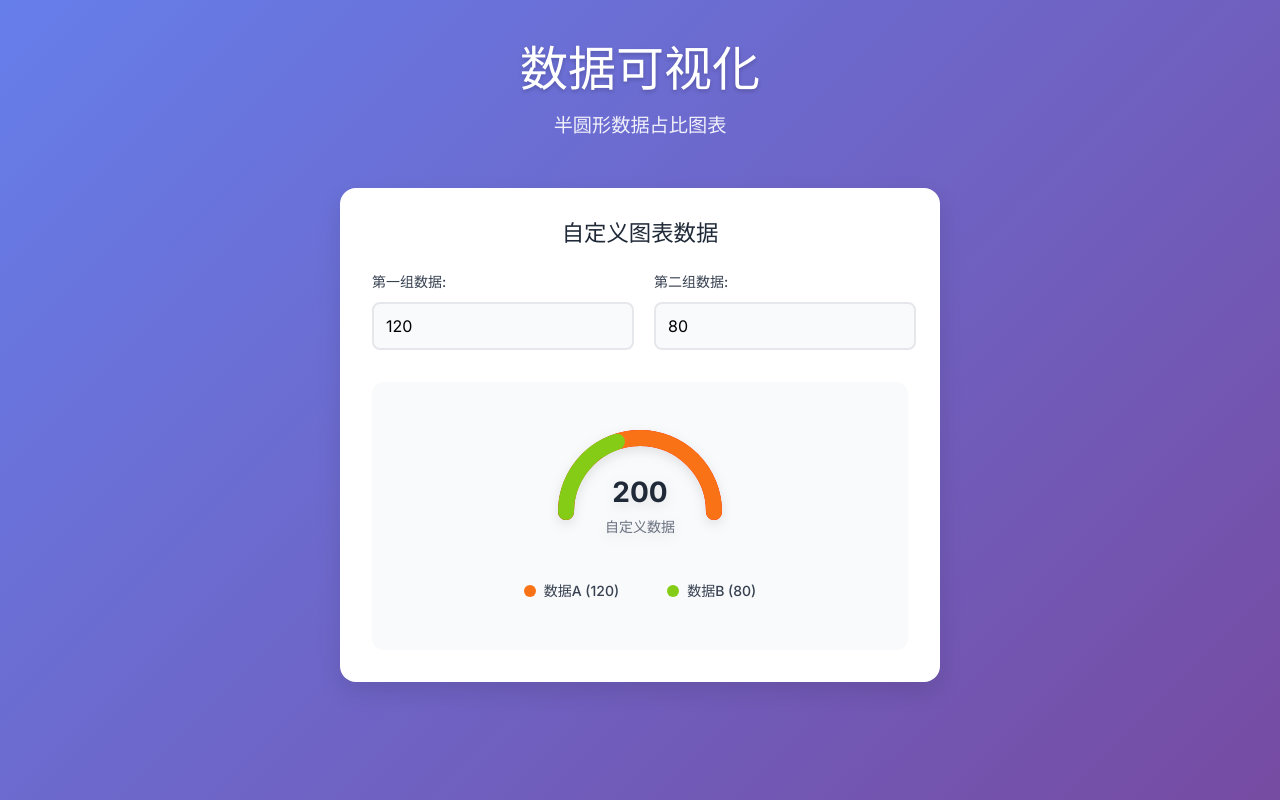
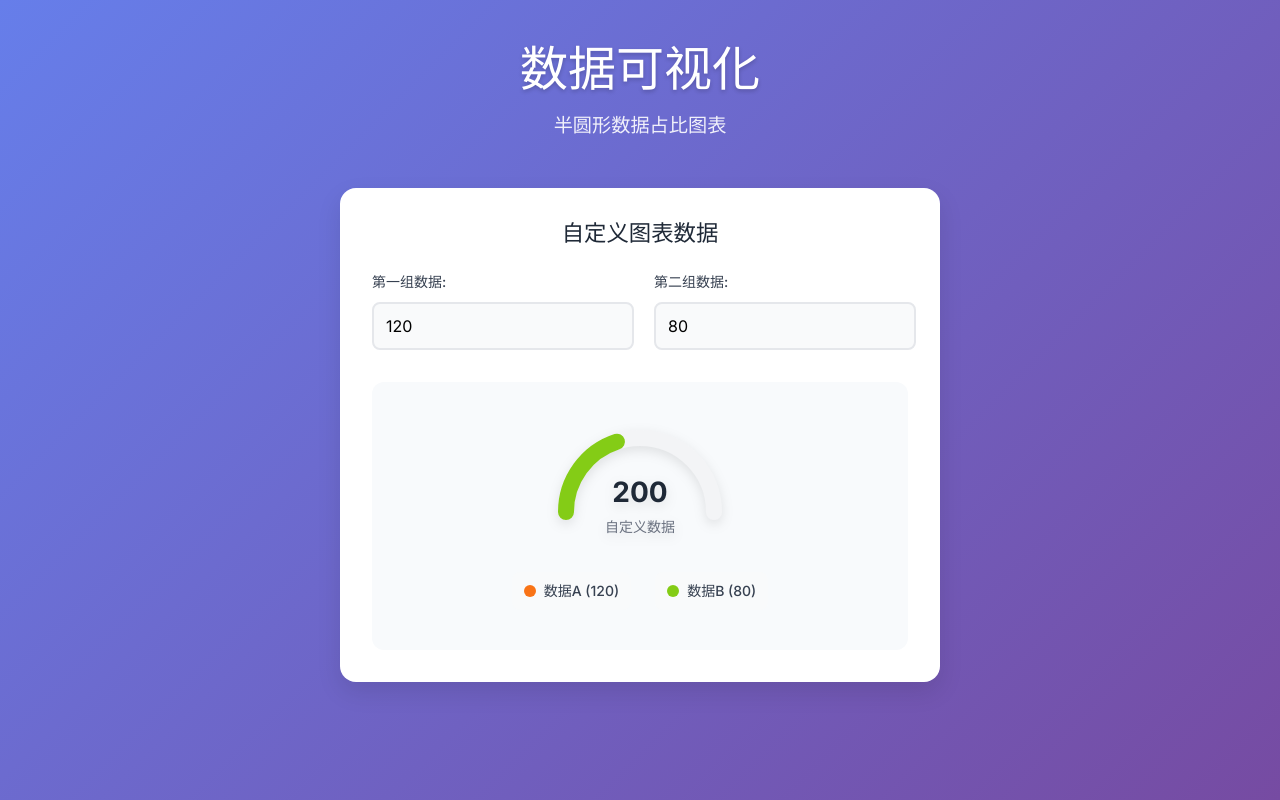
Before and after one commit to GunnmF/proportionOfVisualData, a Vue app: page / in a window 1280 px wide. Built offline with nearby package versions, Linux system fonts and the light colour scheme.

Commit message:
Updated SemiCircleGauge.vue

```diff
--- a/src/components/SemiCircleGauge.vue
+++ b/src/components/SemiCircleGauge.vue
@@ -6,22 +6,13 @@
         <path
           :d="backgroundPath"
           fill="none"
-          stroke="red"
+          stroke="#f3f4f6"
           :stroke-width="strokeWidth"
           stroke-linecap="round"
         />
 
         <!-- Data Arc 1 (Primary) -->
-        <path
-          :d="primaryPath"
-          fill="none"
-          :stroke="primaryColor"
-          :stroke-width="strokeWidth"
-          stroke-linecap="round"
-          class="data-arc"
-          :stroke-dasharray="primaryDashArray"
-          :stroke-dashoffset="primaryDashOffset"
-        />
+
 
         <!-- Data Arc 2 (Secondary) -->
         <path
```
